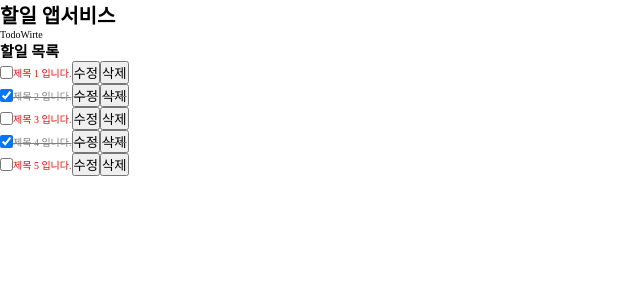
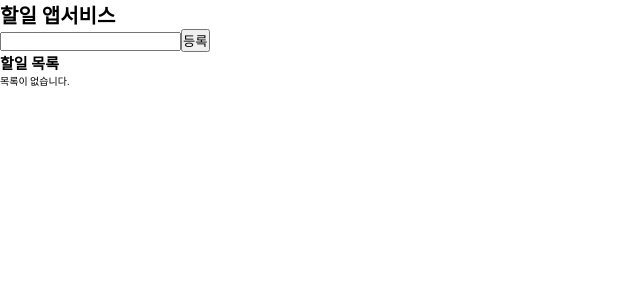
Before and after one commit to devdorong/til_react_cra_ts, a React (Create React App) app: page / in a window 1280 px wide. Shown: the top 300 px of the page, without its empty margins (0-640 px from the left). Built offline with nearby package versions, Linux system fonts and the light colour scheme.

Commit message:
[docs] todo 앱 제작하기

```diff
--- a/src/App.tsx
+++ b/src/App.tsx
@@ -6,48 +6,61 @@
 import { ITodoType, TodoType } from './types/todoType';
 
 // 테스트를 위한 목업 데이터 (/src/api/dummy.ts 추천)
-const initialTodos: TodoType[] = [
-  { id: 0, title: '제목 1 입니다.', completed: false },
-  { id: 1, title: '제목 2 입니다.', completed: true },
-  { id: 2, title: '제목 3 입니다.', completed: false },
-  { id: 3, title: '제목 4 입니다.', completed: true },
-  { id: 4, title: '제목 5 입니다.', completed: false },
-];
+const initialTodos: TodoType[] = [];
 
 function App(): JSX.Element {
   // ts
   // {id: "", title: "", completed:false}
   const [todos, setTodos] = useState<(ITodoType | TodoType)[]>(initialTodos);
   // todos 를 업데이트 하는 함수
-  const handleTodoUpdate = (): void => {
-    // setTodos(???);
-  };
-  // todo 목록에서 실행할 함수들
-  const onToggle = (id: number): void => {
-    console.log('onToggle : ', id);
-    // 전달 받은 ID 를 이용해서 map 으로 찾아서 id 가 같으면 completed 변경
-    const arr: TodoType[] = todos.map(todo =>
-      todo.id === id ? { ...todo, completed: !todo.completed } : todo,
-    );
+  const handleTodoUpdate = (newTodo: TodoType): void => {
+    // setTodos(prev => [newTodo, ...prev]);
+    const arr: TodoType[] = [newTodo, ...todos];
     setTodos(arr);
   };
   // // todo 목록에서 실행할 함수들
   // const onToggle = (id: number): void => {
-  //   console.log('onToggle :', id);
-  //   // 전달 받은 ID 를 이용해서 찾아서 complete 변경
-  //   const arr: TodoType[] = todos.map(item =>
-  //     item.id === id ? {... item completed: !item.completed } : { item },
+  //   console.log('onToggle : ', id);
+  //   // 전달 받은 ID 를 이용해서 map 으로 찾아서 id 가 같으면 completed 변경
+  //   const arr: TodoType[] = todos.map(todo =>
+  //     todo.id === id ? { ...todo, completed: !todo.completed } : todo,
   //   );
   //   setTodos(arr);
   // };
+  // todo 목록에서 실행할 함수들
+  const onToggle = (id: number): void => {
+    // console.log('onToggle :', id);
+    // 전달 받은 ID 를 이용해서 찾아서 complete 변경
+    const arr: TodoType[] = todos.map(item => {
+      if (item.id === id) {
+        return { ...item, completed: !item.completed };
+      } else {
+        return item;
+      }
+    });
+    //   item.id === id ? { ...item, completed: !item.completed } : item,
+    // );
+    setTodos(arr);
+  };
   const onDelete = (id: number): void => {
-    console.log('onDelete :', id);
+    // console.log('onDelete :', id);
     // 전달 받은 ID 를 제외한 나머지 즉, amp 으로 새 목록(배열)으로 변경
     const arr: TodoType[] = todos.filter(todo => todo.id !== id);
     setTodos(arr);
   };
-  const onEdit = (): void => {
-    console.log('onEdit');
+  const onEdit = (id: number, newTitle: string): void => {
+    // console.log('onEdit id', id);
+    // console.log('onEdit newTitle', newTitle);
+    // 아이디와 새로운 타이틀을 알 수 있다.
+    // 아이디를 이용해서 해당 타이틀을 ㅅ정하고, 업데이트 해보자.
+    const arr: TodoType[] = todos.map(item => {
+      if (item.id === id) {
+        return { ...item, title: newTitle };
+      } else {
+        return item;
+      }
+    });
+    setTodos(arr);
   };
   //tsx
   return (
--- a/src/components/todos/TodoItem.tsx
+++ b/src/components/todos/TodoItem.tsx
@@ -1,36 +1,85 @@
 import { TodoType } from '@/types/todoType';
+import { useState } from 'react';
 
 type TodoItemProps = {
   todo: TodoType;
   onToggle: (id: number) => void;
   onDelete: (id: number) => void;
-  onEdit: () => void;
+  onEdit: (id: number, newTitle: string) => void;
 };
 const TodoItem = ({ todo, onToggle, onDelete, onEdit }: TodoItemProps) => {
-  //ts
+  // ts
+
+  // 현재 Edit 상태인지 아닌지 파악
+  const [isEdit, setIsEdit] = useState<boolean>(false);
+  // Edit 상태라면 입력중인 title 내용 관리
+  const [editTitle, setEditTitle] = useState<string>(todo.title);
+
   // 수정은 별도의 입력창 구성으로 수정 후 값 만 업데이트
   const handleEdit = () => {
     console.log('여기에서 내용을 수정하는 기능 작성후 완료된 데이터 전송');
-    onEdit();
+    // isEdit 을 true 로 변경
+    setIsEdit(true);
+  };
+  // 수정 후 저장 기능
+  const handleEditSave = () => {
+    console.log('수정완료진행');
+    // 업데이트 해줌.(진행예정)
+    if (editTitle.trim()) {
+      // 변경되어야 할 id, 새로운 타이틀 전달
+      onEdit(todo.id, editTitle);
+      // 상태는 isEdit 을 false로 변경
+      setIsEdit(false);
+    }
+  };
+  // 수정중인 내용 취소 기능
+  const handleEditCancel = () => {
+    // 1. editTitle 을 원래대로 돌리고
+    // 상태 false 로 변경
+    setIsEdit(false);
   };
 
   // CSS 객체 만들기 (React.CSSProperties 타입을 명시하면 코드힌트시 스타일 체크 편하다)
   const liStyle: React.CSSProperties = {
     display: 'flex',
-    gap: '10',
+    gap: '10px',
     alignItems: 'center',
-    justifyContent: 'flex-start',
+    justifyContent: 'center',
     color: todo.completed ? 'gray' : 'red',
     textDecoration: todo.completed ? 'line-through' : 'none',
   };
+  const handleKeyDown = (e: React.KeyboardEvent<HTMLInputElement>) => {
+    // console.log(e.key) : 입력중인 키 알아내기
+    if (e.key === 'Enter') {
+      handleEditSave();
+    }
+    if (e.key === 'Escape') {
+      handleEditCancel();
+    }
+  };
 
-  //tsx
+  // tsx
   return (
     <li style={liStyle}>
-      <input type="checkbox" onChange={() => onToggle(todo.id)} checked={todo.completed} />
-      <span>{todo.title}</span>
-      <button onClick={handleEdit}>수정</button>
-      <button onClick={() => onDelete(todo.id)}>삭제</button>
+      {isEdit ? (
+        <>
+          <input
+            type="text"
+            value={editTitle}
+            onChange={e => setEditTitle(e.target.value)}
+            onKeyDown={handleKeyDown}
+          />
+          <button onClick={handleEditSave}>저장</button>
+          <button onClick={handleEditCancel}>취소</button>
+        </>
+      ) : (
+        <>
+          <input type="checkbox" onChange={() => onToggle(todo.id)} checked={todo.completed} />
+          <span>{todo.title}</span>
+          <button onClick={handleEdit}>수정</button>
+          <button onClick={() => onDelete(todo.id)}>삭제</button>
+        </>
+      )}
     </li>
   );
 };
--- a/src/components/todos/TodoList.tsx
+++ b/src/components/todos/TodoList.tsx
@@ -5,7 +5,7 @@
   todos: TodoType[];
   onToggle: (id: number) => void;
   onDelete: (id: number) => void;
-  onEdit: () => void;
+  onEdit: (id: number, newTitle: string) => void;
 }
 
 const TodoList = ({ todos, onToggle, onDelete, onEdit }: TodoListProps): JSX.Element => {
--- a/src/components/todos/TodoWirte.tsx
+++ b/src/components/todos/TodoWirte.tsx
@@ -1,14 +1,58 @@
+import { useState } from 'react';
 import { TodoType } from '../../types/todoType';
 
 type TodoWirteProps = {
   setTodos: React.Dispatch<React.SetStateAction<TodoType[]>>;
-  handleTodoUpdate: () => void;
+  handleTodoUpdate: (newTodo: TodoType) => void;
 };
 const TodoWirte = ({ setTodos, handleTodoUpdate }: TodoWirteProps) => {
-  //ts
+  // ts
+  // 할일 제목 값 관리
+  const [title, setTitle] = useState<string>('');
 
-  //tsx
-  return <div>TodoWirte</div>;
+  // 새 할일 등록하기
+
+  const handleAdd = () => {
+    // 공백 입력 금지하기
+    if (title.trim()) {
+      // {id: , title: "", completed:false}
+      const newTodo: TodoType = {
+        id: Date.now(), // 글자로 설정시에는 뒤에 .toString(), 붙이기
+        title: title,
+        completed: false,
+      };
+      // console.log(newTodo);
+      // 만약 setTodos 를 사용한다면?
+      // 아래는 prev : 현재 최신 state 를 나타냄
+      // 밑은 받은값을 제일 앞으로 처리
+      // setTodos(prev => [newTodo, ...prev]);
+      // 밑은 받은값을 제일 뒤로 처리
+      // setTodos(prev => [...prev, newTodo]);
+
+      // 함수의 매개변수로 전달한다면?
+      handleTodoUpdate(newTodo);
+      // 입력창에 글자 비워줌
+      setTitle('');
+    }
+  };
+  // title 변경시 onChange 이벤트 처리해보기
+  const handleChange = (e: React.ChangeEvent<HTMLInputElement>) => {
+    setTitle(e.target.value);
+  };
+  const handleKeyDown = (e: React.KeyboardEvent<HTMLInputElement>) => {
+    // enter 키를 입력시 처리
+    if (e.key === 'Enter') {
+      handleAdd();
+    }
+  };
+
+  // tsx
+  return (
+    <div>
+      <input type="text" value={title} onChange={e => handleChange(e)} onKeyDown={handleKeyDown} />
+      <button onClick={handleAdd}>등록</button>
+    </div>
+  );
 };
 
 export default TodoWirte;
```
Also changed, not shown: 1 other file (tests, documents, lock files or other folders).
